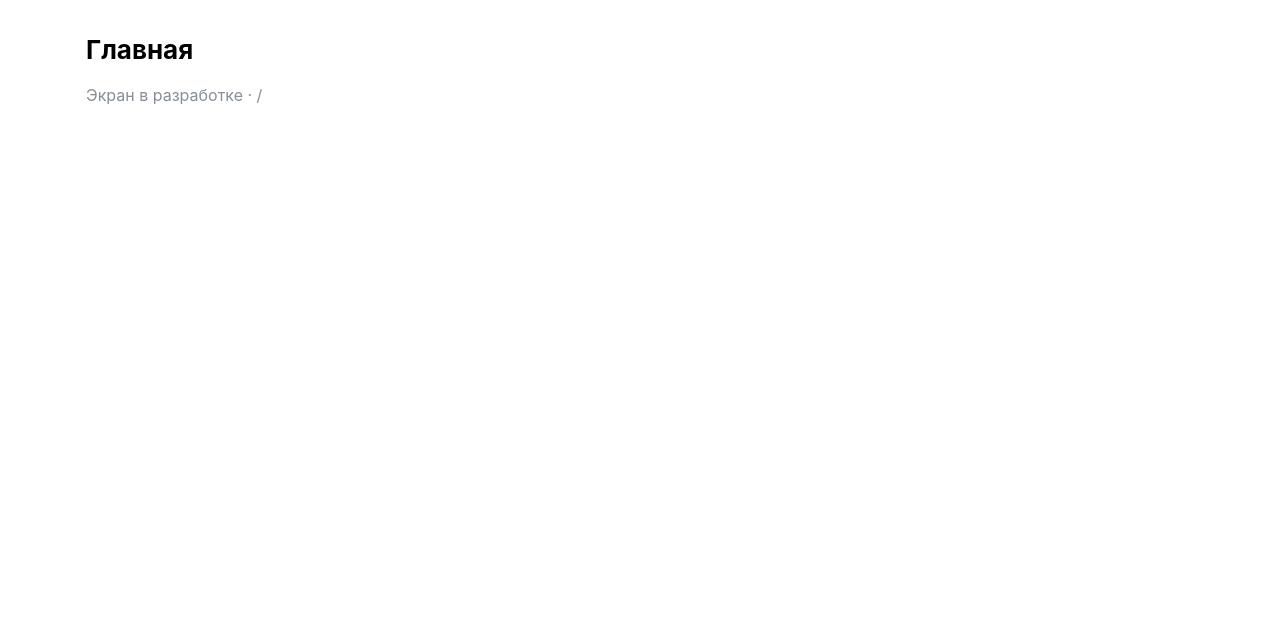
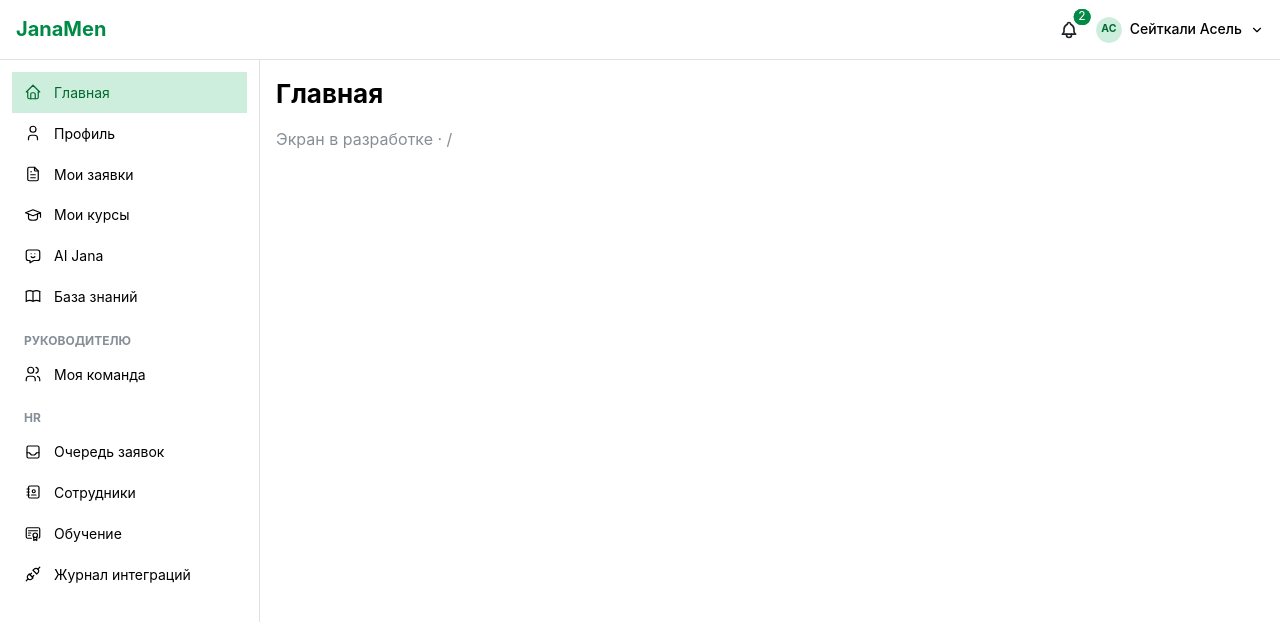
Before and after one commit to nervail/janamen, a React (Vite) app in the folder frontend/: page / in a window 1280 px wide. Shown: the top 622 px of the page. Built offline with nearby package versions, Linux system fonts and the light colour scheme.

Commit message:
feat(frontend): add app shell with header and navigation

```diff
--- a/frontend/src/layouts/AppLayout.tsx
+++ b/frontend/src/layouts/AppLayout.tsx
@@ -1,10 +1,162 @@
-import { Container } from '@mantine/core';
-import { Outlet } from 'react-router';
+import {
+	ActionIcon,
+	AppShell,
+	Avatar,
+	Burger,
+	Container,
+	Group,
+	Indicator,
+	Menu,
+	NavLink,
+	ScrollArea,
+	Stack,
+	Text,
+	UnstyledButton,
+} from '@mantine/core';
+import { useDisclosure } from '@mantine/hooks';
+import {
+	IconBell,
+	IconChevronDown,
+	IconLogout,
+	IconUser,
+} from '@tabler/icons-react';
+import { Link, Outlet, useLocation } from 'react-router';
+import { navItems, sectionLabels, type NavSection } from './navigation';
+
+// Временно: заменим на данные из GET /me
+const abilities = { team: true, hr: true };
+const currentUser = {
+	fullName: 'Сейткали Асель',
+	initials: 'АС',
+	position: 'Специалист по логистике',
+};
+
+function isActive(pathname: string, path: string) {
+	if (path === '/') return pathname === '/';
+	return pathname === path || pathname.startsWith(`${path}/`);
+}
 
 export function AppLayout() {
+	const [opened, { toggle, close }] = useDisclosure();
+	const { pathname } = useLocation();
+
+	const sections: NavSection[] = ['main'];
+	if (abilities.team) sections.push('team');
+	if (abilities.hr) sections.push('hr');
+
 	return (
-		<Container size='lg' py='xl'>
-			<Outlet />
-		</Container>
+		<AppShell
+			header={{ height: 60 }}
+			navbar={{ width: 260, breakpoint: 'sm', collapsed: { mobile: !opened } }}
+			padding='md'
+		>
+			<AppShell.Header>
+				<Group h='100%' px='md' justify='space-between' wrap='nowrap'>
+					<Group gap='sm' wrap='nowrap'>
+						<Burger
+							opened={opened}
+							onClick={toggle}
+							hiddenFrom='sm'
+							size='sm'
+							aria-label='Меню'
+						/>
+						<Text
+							component={Link}
+							to='/'
+							fw={700}
+							fz='xl'
+							c='brand.7'
+							td='none'
+						>
+							JanaMen
+						</Text>
+					</Group>
+
+					<Group gap='xs' wrap='nowrap'>
+						<Indicator label='2' size={16} offset={4}>
+							<ActionIcon
+								variant='subtle'
+								color='gray'
+								size='lg'
+								aria-label='Уведомления'
+							>
+								<IconBell size={20} />
+							</ActionIcon>
+						</Indicator>
+
+						<Menu position='bottom-end' width={220}>
+							<Menu.Target>
+								<UnstyledButton>
+									<Group gap={8} wrap='nowrap'>
+										<Avatar color='brand' radius='xl' size='sm'>
+											{currentUser.initials}
+										</Avatar>
+										<Text size='sm' fw={500} visibleFrom='sm'>
+											{currentUser.fullName}
+										</Text>
+										<IconChevronDown size={14} />
+									</Group>
+								</UnstyledButton>
+							</Menu.Target>
+							<Menu.Dropdown>
+								<Menu.Label>{currentUser.position}</Menu.Label>
+								<Menu.Item
+									component={Link}
+									to='/profile'
+									leftSection={<IconUser size={16} />}
+								>
+									Профиль
+								</Menu.Item>
+								<Menu.Item color='red' leftSection={<IconLogout size={16} />}>
+									Выйти
+								</Menu.Item>
+							</Menu.Dropdown>
+						</Menu>
+					</Group>
+				</Group>
+			</AppShell.Header>
+
+			<AppShell.Navbar p='sm'>
+				<AppShell.Section grow component={ScrollArea}>
+					<Stack gap='md'>
+						{sections.map(section => (
+							<div key={section}>
+								{sectionLabels[section] && (
+									<Text
+										size='xs'
+										fw={700}
+										c='dimmed'
+										tt='uppercase'
+										px='sm'
+										mb={4}
+									>
+										{sectionLabels[section]}
+									</Text>
+								)}
+								{navItems
+									.filter(item => item.section === section)
+									.map(item => (
+										<NavLink
+											key={item.path}
+											component={Link}
+											to={item.path}
+											label={item.label}
+											leftSection={<item.icon size={18} stroke={1.6} />}
+											active={isActive(pathname, item.path)}
+											onClick={close}
+										/>
+									))}
+							</div>
+						))}
+					</Stack>
+				</AppShell.Section>
+			</AppShell.Navbar>
+
+			<AppShell.Main>
+				<Container size='lg' px={0}>
+					<Outlet />
+				</Container>
+			</AppShell.Main>
+		</AppShell>
 	);
 }
--- /dev/null
+++ b/frontend/src/layouts/navigation.ts
@@ -0,0 +1,74 @@
+import {
+	IconAddressBook,
+	IconBook,
+	IconCertificate,
+	IconFileText,
+	IconHome,
+	IconInbox,
+	IconMessageChatbot,
+	IconPlugConnected,
+	IconSchool,
+	IconUser,
+	IconUsers,
+} from '@tabler/icons-react';
+
+export type NavSection = 'main' | 'team' | 'hr';
+
+export type NavItem = {
+	label: string;
+	path: string;
+	icon: typeof IconHome;
+	section: NavSection;
+};
+
+export const navItems: NavItem[] = [
+	{ label: 'Главная', path: '/', icon: IconHome, section: 'main' },
+	{ label: 'Профиль', path: '/profile', icon: IconUser, section: 'main' },
+	{
+		label: 'Мои заявки',
+		path: '/requests',
+		icon: IconFileText,
+		section: 'main',
+	},
+	{ label: 'Мои курсы', path: '/courses', icon: IconSchool, section: 'main' },
+	{
+		label: 'AI Jana',
+		path: '/assistant',
+		icon: IconMessageChatbot,
+		section: 'main',
+	},
+	{ label: 'База знаний', path: '/kb', icon: IconBook, section: 'main' },
+
+	{ label: 'Моя команда', path: '/team', icon: IconUsers, section: 'team' },
+
+	{
+		label: 'Очередь заявок',
+		path: '/hr/requests',
+		icon: IconInbox,
+		section: 'hr',
+	},
+	{
+		label: 'Сотрудники',
+		path: '/hr/employees',
+		icon: IconAddressBook,
+		section: 'hr',
+	},
+	{
+		label: 'Обучение',
+		path: '/hr/courses',
+		icon: IconCertificate,
+		section: 'hr',
+	},
+	{
+		label: 'Журнал интеграций',
+		path: '/hr/integrations',
+		icon: IconPlugConnected,
+		section: 'hr',
+	},
+];
+
+export const sectionLabels: Record<NavSection, string | null> = {
+	main: null,
+	team: 'Руководителю',
+	hr: 'HR',
+};
```
